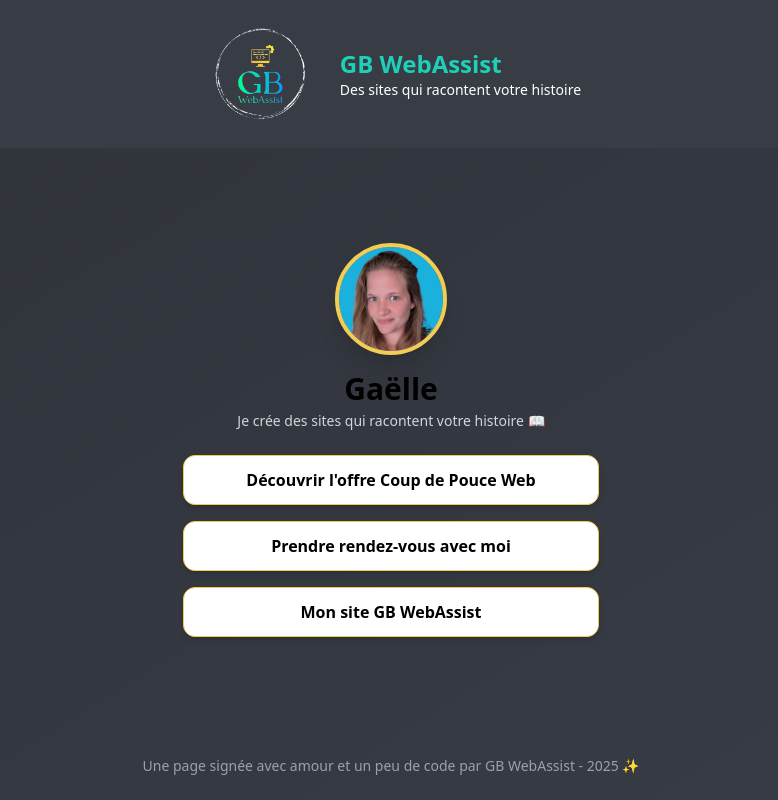
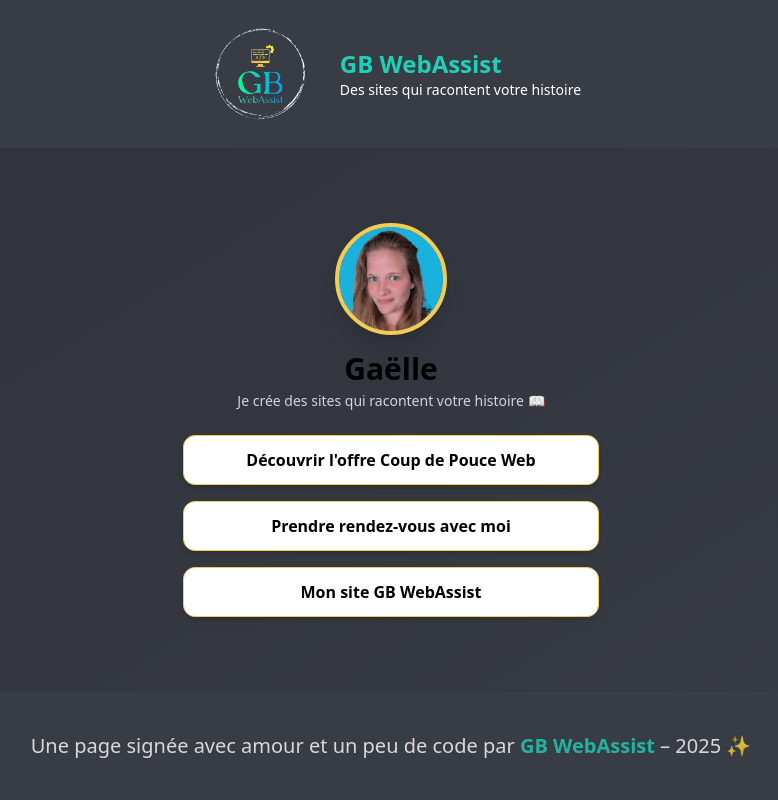
Before and after one commit to GaelleB/gaelle-landing-react, a React (Vite) app: page / in a window 1280 px wide. Shown: the whole page, without its empty margins (249-1027 px from the left). Built offline with nearby package versions, Linux system fonts and the light colour scheme.

Commit message:
text xl sur le footer

```diff
--- a/src/components/Footer.tsx
+++ b/src/components/Footer.tsx
@@ -1,11 +1,13 @@
-import React from 'react'
+import React from 'react';
 
 const Footer: React.FC = () => {
     return (
-        <footer className="text-center py-6 text-sm text-gray-400">
-            <p>Une page signée avec amour et un peu de code par GB WebAssist - 2025 ✨</p>
+        <footer className="w-full bg-background-dark text-textlight py-10 text-center text-sm">
+        <p className="text-xl opacity-80">
+            Une page signée avec amour et un peu de code par <span className="text-accent1 font-semibold">GB WebAssist</span> – 2025 ✨
+        </p>
         </footer>
-    )
-}
+    );
+};
 
-export default Footer
+export default Footer;
```
